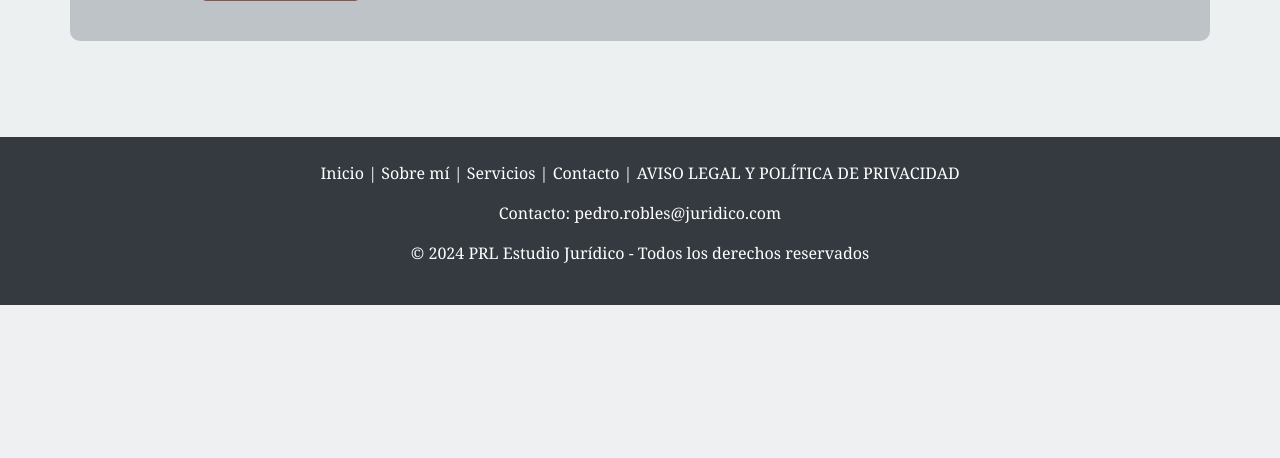
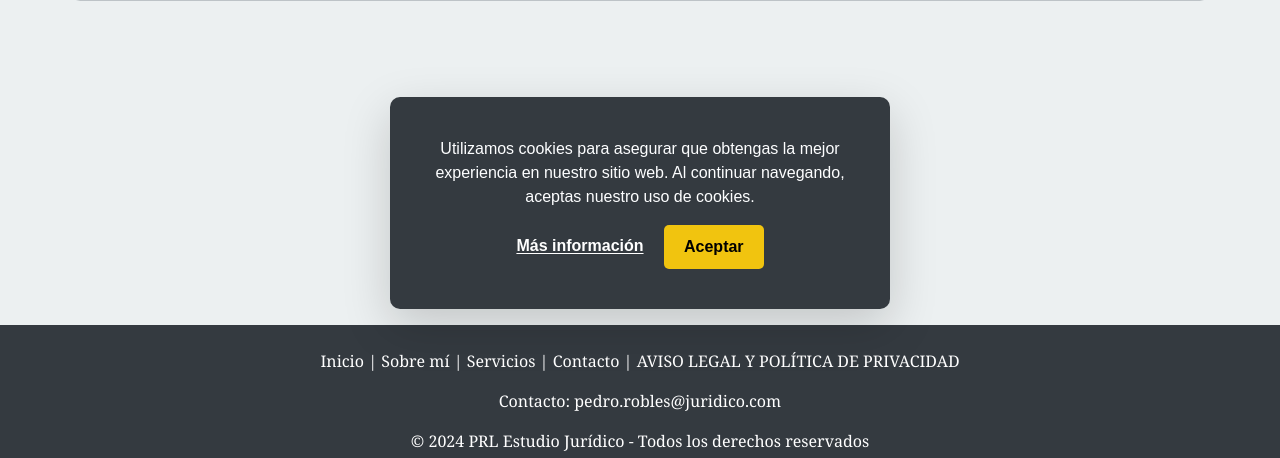
Before and after one commit to QuiqueRobles/EstudioJuridicoPRL, a Flask app: page / in a window 1280 px wide. Shown: the part 6042-6500 px from the top of the page. Before the commit the page ends 6347 px from the top, so only its background shows below. Run offline with Flask 3, Linux system fonts and the light colour scheme; some libraries are stand-ins or nearby versions.

Commit message:
Agregadas las cookies, eliminado el CV

```diff
--- a/app/static/css/styles.css
+++ b/app/static/css/styles.css
@@ -601,3 +601,67 @@ body {
     transform: scale(1.1);
     /* Slightly enlarge the flag on hover */
 }
+/* Enhanced Cookie Consent Card Styling */
+.cookie-consent {
+    background-color: #2d2f33;
+    color: #ffffff;
+    border-radius: 10px;
+    padding: 15px;
+    font-family: 'Arial', sans-serif;
+    box-shadow: 0 4px 20px rgba(0, 0, 0, 0.5);
+    position: fixed;
+    bottom: 0;
+
+    max-width: 600px;
+    width: 90%;
+    text-align: center;
+    transition: opacity 0.5s ease, visibility 0.5s ease;
+    display: flex;
+    justify-content: center;
+    align-items: center;
+    margin: 15px;
+    /* Margin ensures it doesn't stick to the edge of the viewport */
+}
+
+/* Cookie Consent Button Styling */
+.cookie-consent .btn-warning {
+    background-color: #f1c40f;
+    border: none;
+    color: #000;
+    font-weight: bold;
+    padding: 10px 20px;
+    border-radius: 5px;
+    transition: background-color 0.3s ease, transform 0.3s ease;
+    margin-left: 10px;
+}
+
+.cookie-consent .btn-warning:hover {
+    background-color: #e1b50d;
+    transform: scale(1.05);
+}
+
+/* Cookie Consent Links Styling */
+.cookie-consent a {
+    color: #f1c40f;
+    text-decoration: underline;
+    font-weight: bold;
+    transition: color 0.3s ease;
+}
+
+.cookie-consent a:hover {
+    color: #d4a109;
+    text-decoration: none;
+}
+
+/* Mobile Responsive Adjustments */
+@media (max-width: 768px) {
+    .cookie-consent {
+        width: 95%;
+        padding: 10px;
+        font-size: 14px;
+    }
+
+    .cookie-consent .btn-warning {
+        padding: 8px 16px;
+    }
+}
--- a/app/templates/base.html
+++ b/app/templates/base.html
@@ -13,6 +13,8 @@
     <meta name="google-site-verification" content="q6IO1mV4gglHCebEngWucuc22rTWGiU-pbwvF2ygZ18" />
     <link rel="icon" href="/static/img/logo.png" type="image/x-icon">
     <link rel="stylesheet" href="{{ url_for('static', filename='css/styles.css') }}">
+    <script src="{{ url_for('static', filename='js/cookies.js') }}"></script>
+
     <link rel="stylesheet" href="{{ url_for('static', filename='css/banner.css') }}">
     <link rel="stylesheet" href="{{ url_for('static', filename='css/navbar.css') }}">
     <link rel="stylesheet" href="https://cdnjs.cloudflare.com/ajax/libs/flag-icons/6.6.6/css/flag-icons.min.css">
@@ -20,6 +22,7 @@
 </head>
 
 <body>
+
     <!-- Navbar -->
     <nav class="navbar navbar-expand-lg navbar-dark bg-transparent fixed-top">
         <div class="container d-flex align-items-center">
@@ -70,8 +73,20 @@
 
 
 
+
     {% block content %}{% endblock %}
 
+    <div class="cookie-consent card bg-dark text-white fixed-bottom mx-auto mb-3 shadow-lg" id="cookieConsent"
+        style="max-width: 500px; display: none;">
+        <div class="card-body text-center">
+            <p class="mb-3">
+                Utilizamos cookies para asegurar que obtengas la mejor experiencia en nuestro sitio web. Al continuar
+                navegando, aceptas nuestro uso de cookies.
+            </p>
+            <a href="{{ url_for('politica_datos') }}" class="text-white font-weight-bold">Más información</a>
+            <button id="acceptCookies" class="btn btn-warning ml-3">Aceptar</button>
+        </div>
+    </div>
     <!-- Footer with Dark Theme and Improved Layout -->
     <footer class="footer bg-dark text-white py-4">
         <div class="container text-center">
--- a/app/templates/index.html
+++ b/app/templates/index.html
@@ -80,8 +80,8 @@
 
                                 <p><a href="mailto:pedro.robles@juridico.com" class="text-primary"><i class="fas fa-envelope"></i>
                                         pedro.robles@estudiojuridicoprl.es</a></p>
-                                <a href="{{ url_for('static', filename='docs/CV_Pedro_Robles.pdf') }}" class="btn btn-outline-primary my-3"><i
-                                        class="fas fa-file-pdf"></i> Descargar CV (PDF)</a>
+                                <!-- <a href="{{ url_for('static', filename='docs/CV_Pedro_Robles.pdf') }}" class="btn btn-outline-primary my-3"><i
+                                        class="fas fa-file-pdf"></i> Descargar CV (PDF)</a> -->
                                 <div class="mt-4">
                                     <h4 class="font-weight-bold ">Principales Áreas de Práctica</h4>
                                     <p class="mb-2">Herencias y Sucesiones</p>
```
Also changed, not shown: app/static/js/cookies.js (added, +13 -0 lines).
